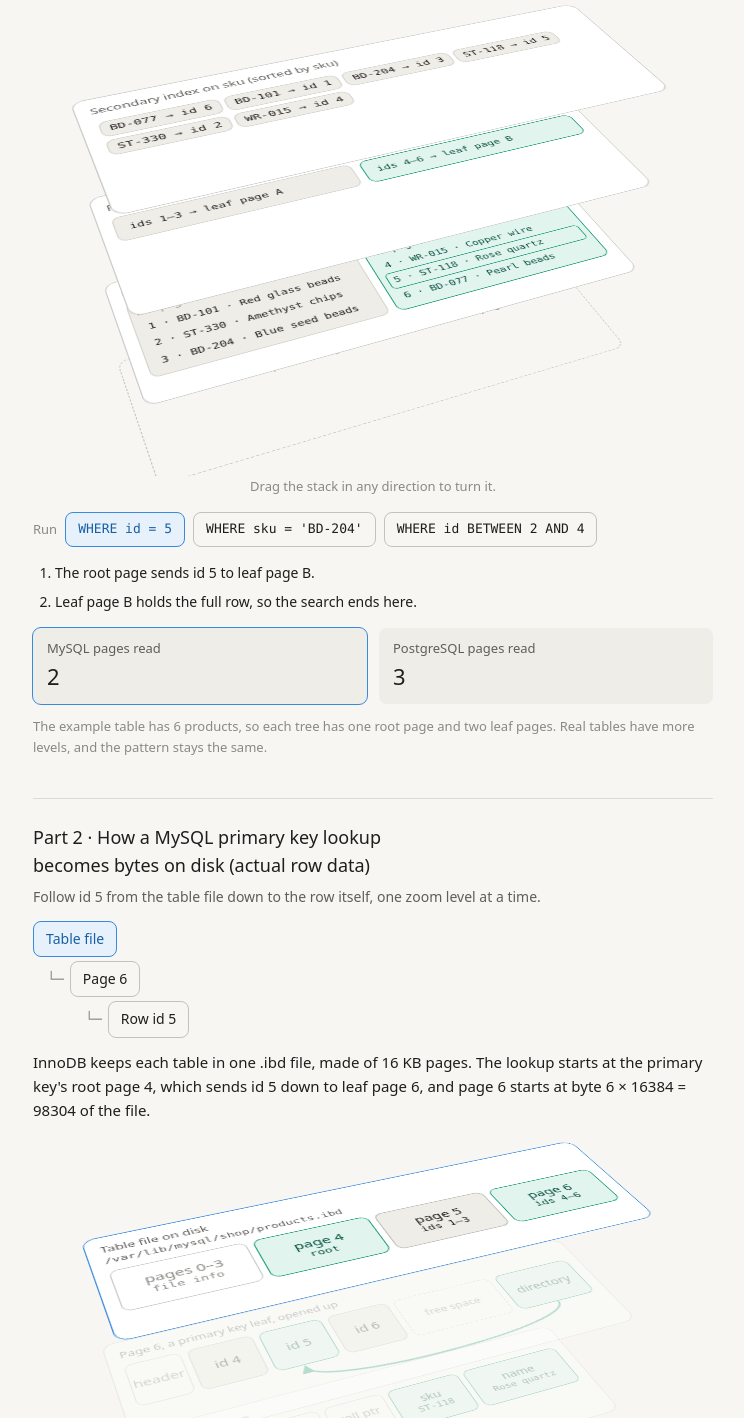
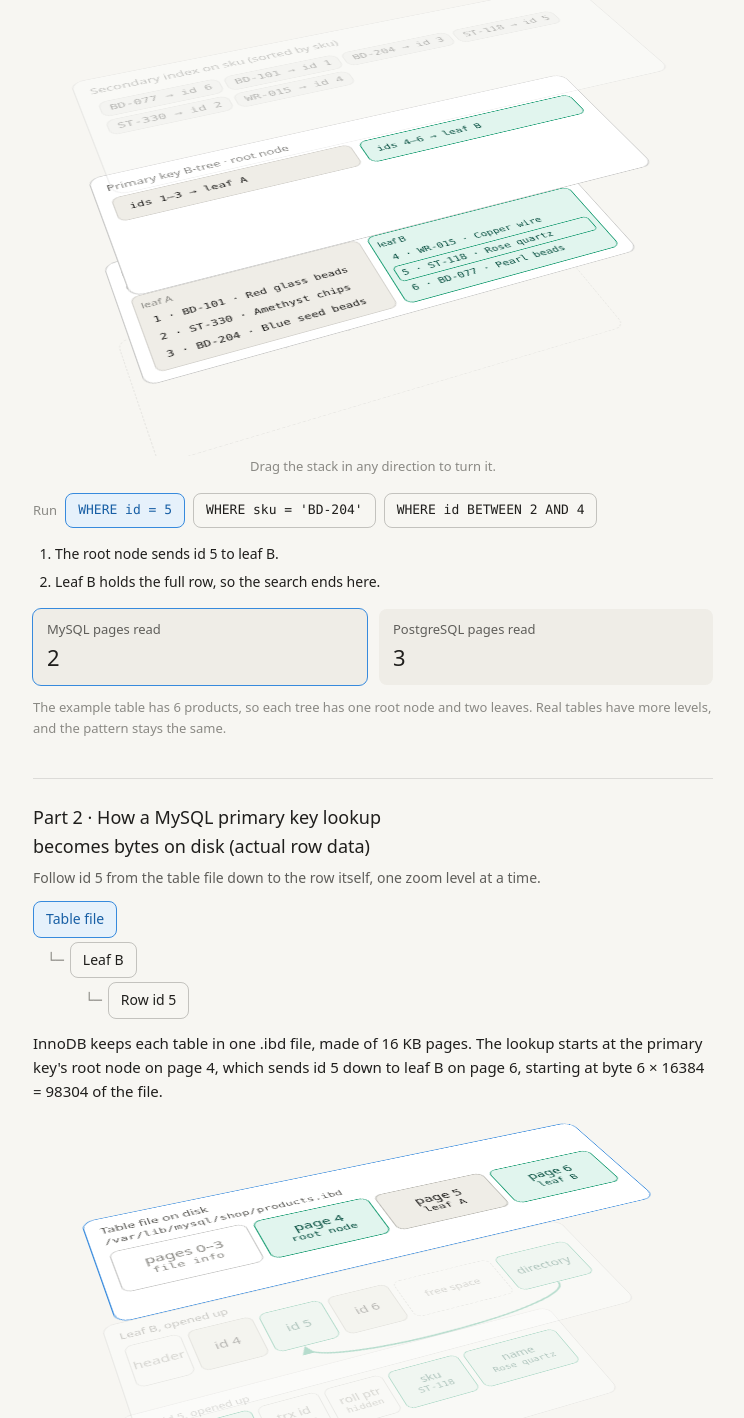
Before and after one commit to drago1520/learning-visualized, a website: page mysql-vs-postgres-primary-key-clustered-indexes-bytes-on-disk/InnoDB-mysql-vs-Postgres-primary-keys-bytes-on-disk.html in a window 1280 px wide. Shown: the part 140-1558 px from the top of the page, without its empty margins (267-1011 px from the left). Drawn offline with Linux system fonts and the light colour scheme.

Commit message:
chore: better naming on clustered indexes visualization, which helped me understand it

```diff
--- a/mysql-vs-postgres-primary-key-clustered-indexes-bytes-on-disk/InnoDB-mysql-vs-Postgres-primary-keys-bytes-on-disk.html
+++ b/mysql-vs-postgres-primary-key-clustered-indexes-bytes-on-disk/InnoDB-mysql-vs-Postgres-primary-keys-bytes-on-disk.html
@@ -38,6 +38,7 @@ code,.mono{font-family:var(--font-mono);font-size:13px}
 .scene{position:relative;width:480px;height:170px;transform-style:preserve-3d;transition:transform .25s}
 .plane{position:absolute;inset:0;border-radius:12px;border:0.5px solid var(--border-strong);background:var(--surface-2);padding:10px 12px;transition:opacity .4s}
 .plane.empty{background:transparent;border-style:dashed}
+.plane.gone{opacity:.3;filter:grayscale(1)}
 .lbl{font-size:12px;color:var(--text-secondary);margin:0 0 6px;font-weight:500}
 .pages{display:flex;gap:8px}
 .page{flex:1;min-width:0;border-radius:var(--radius);background:var(--surface-1);border:0.5px solid var(--border);padding:5px 6px;transition:all .3s}
@@ -108,7 +109,7 @@ ol#path li{padding:3px 0}
   <div class="metric" id="m-mysql"><div class="k">MySQL pages read</div><div class="v" id="v-mysql">–</div></div>
   <div class="metric" id="m-pg"><div class="k">PostgreSQL pages read</div><div class="v" id="v-pg">–</div></div>
 </div>
-<p style="font-size:13px;color:var(--text-muted);margin:12px 0 0">The example table has 6 products, so each tree has one root page and two leaf pages. Real tables have more levels, and the pattern stays the same.</p>
+<p style="font-size:13px;color:var(--text-muted);margin:12px 0 0">The example table has 6 products, so each tree has one root node and two leaves. Real tables have more levels, and the pattern stays the same.</p>
 
 <section class="part2" id="part2">
   <h3 id="p2title"></h3>
@@ -137,16 +138,16 @@ const leaves={A:[1,2,3],B:[4,5,6]};
 function tid(id){for(let p=0;p<heap.length;p++){const s=heap[p].indexOf(id);if(s>-1)return '('+p+','+(s+1)+')'}}
 const bySku=Object.keys(rows).map(Number).sort((a,b)=>rows[a][0].localeCompare(rows[b][0]));
 const caps={
-  mysql:'InnoDB stores the whole row inside the primary key\'s leaf pages, so the table itself is kept sorted by id. That is a clustered index. A secondary index stores the id, which sends you back through the primary key.',
+  mysql:'InnoDB stores the whole row inside the primary key\'s leaves, so the table itself is kept sorted by id. That is a clustered index. A secondary index stores the id, which sends you back through the primary key.',
   pg:'PostgreSQL keeps rows in a heap in the order they arrived. The primary key is a separate B-tree whose leaves hold each row\'s address as (page, slot), and every other index points to that same address.'
 };
 const Q={
-  pk:{mysql:[[['r-B'],'The root page sends id 5 to leaf page B.'],[['lp-B','l-5'],'Leaf page B holds the full row, so the search ends here.']],
-      pg:[[['r-B'],'The root page sends id 5 to leaf page B.'],[['lp-B','l-5'],'Leaf page B gives you the address '+tid(5)+'.'],[['hp-2','h-5'],'Heap page 2, slot 2 holds the row.']]},
-  sku:{mysql:[[['s-3'],'The sku index finds BD-204 and gives you id 3.'],[['r-A'],'Then the primary key root sends id 3 to leaf page A.'],[['lp-A','l-3'],'Leaf page A holds the full row.']],
+  pk:{mysql:[[['r-B'],'The root node sends id 5 to leaf B.'],[['lp-B','l-5'],'Leaf B holds the full row, so the search ends here.']],
+      pg:[[['r-B'],'The root node sends id 5 to leaf B.'],[['lp-B','l-5'],'Leaf B gives you the address '+tid(5)+'.'],[['hp-2','h-5'],'Heap page 2, slot 2 holds the row.']]},
+  sku:{mysql:[[['s-3'],'The sku index finds BD-204 and gives you id 3.'],[['r-A'],'Then the primary key root node sends id 3 to leaf A.'],[['lp-A','l-3'],'Leaf A holds the full row.']],
        pg:[[['s-3'],'The sku index finds BD-204 and gives you the address '+tid(3)+'.'],[['hp-1','h-3'],'Heap page 1, slot 2 holds the row.']]},
-  range:{mysql:[[['r-A','r-B'],'The root page sends ids 2 to 4 to leaf pages A and B.'],[['lp-A','l-2','l-3'],'Leaf page A holds rows 2 and 3 next to each other.'],[['lp-B','l-4'],'The next leaf page holds row 4, so the rows come out already sorted.']],
-         pg:[[['r-A','r-B'],'The root page sends ids 2 to 4 to leaf pages A and B.'],[['lp-A','l-2','l-3','lp-B','l-4'],'The leaf pages give three addresses: '+tid(2)+', '+tid(3)+' and '+tid(4)+'.'],[['hp-2','h-2'],'Heap page 2 holds id 2.'],[['hp-1','h-3'],'Heap page 1 holds id 3.'],[['hp-0','h-4'],'Heap page 0 holds id 4, so each row in the range costs its own page read.']]}
+  range:{mysql:[[['r-A','r-B'],'The root node sends ids 2 to 4 to leaves A and B.'],[['lp-A','l-2','l-3'],'Leaf A holds rows 2 and 3 next to each other.'],[['lp-B','l-4'],'The next leaf holds row 4, so the rows come out already sorted.']],
+         pg:[[['r-A','r-B'],'The root node sends ids 2 to 4 to leaves A and B.'],[['lp-A','l-2','l-3','lp-B','l-4'],'The leaves give three addresses: '+tid(2)+', '+tid(3)+' and '+tid(4)+'.'],[['hp-2','h-2'],'Heap page 2 holds id 2.'],[['hp-1','h-3'],'Heap page 1 holds id 3.'],[['hp-0','h-4'],'Heap page 0 holds id 4, so each row in the range costs its own page read.']]}
 };
 function pages(steps){const s=new Set();steps.forEach(([sel])=>sel.forEach(id=>{if(id.startsWith('r-'))s.add('root');else if(id.startsWith('lp-')||id.startsWith('hp-'))s.add(id);else if(id.startsWith('s-'))s.add('sec')}));return s.size}
 let eng='mysql',cur='pk',timers=[];
@@ -155,10 +156,10 @@ function row(id,text){return '<div class="row" id="'+id+'">'+text+'</div>'}
 function render(){
   const my=eng==='mysql';
   $('p4').innerHTML='<p class="lbl">Secondary index on sku (sorted by sku)</p><div>'+bySku.map(i=>'<span class="chip" id="s-'+i+'">'+rows[i][0]+' → '+(my?'id '+i:tid(i))+'</span>').join('')+'</div>';
-  $('p3').innerHTML='<p class="lbl">Primary key B-tree · root page</p><div class="pages"><div class="page" id="r-A"><div class="row">ids 1–3 → leaf page A</div></div><div class="page" id="r-B"><div class="row">ids 4–6 → leaf page B</div></div></div>';
-  $('p2').innerHTML='<p class="lbl">'+(my?'Primary key leaf pages, which are the table rows':'Primary key leaf pages (id → row address)')+'</p><div class="pages">'+Object.entries(leaves).map(([k,ids])=>'<div class="page" id="lp-'+k+'"><div class="pt">leaf page '+k+'</div>'+ids.map(i=>row('l-'+i,my?i+' · '+rows[i][0]+' · '+rows[i][1]:'id '+i+' → '+tid(i))).join('')+'</div>').join('')+'</div>';
+  $('p3').innerHTML='<p class="lbl">Primary key B-tree · root node</p><div class="pages"><div class="page" id="r-A"><div class="row">ids 1–3 → leaf A</div></div><div class="page" id="r-B"><div class="row">ids 4–6 → leaf B</div></div></div>';
+  $('p2').innerHTML='<p class="lbl">'+(my?'Primary key B-tree leaves, which hold the row data. Each node is one 16 KB page on disk.':'Primary key B-tree leaves, holding heap addresses. Each node is one 8 KB page on disk.')+'</p><div class="pages">'+Object.entries(leaves).map(([k,ids])=>'<div class="page" id="lp-'+k+'"><div class="pt">leaf '+k+'</div>'+ids.map(i=>row('l-'+i,my?i+' · '+rows[i][0]+' · '+rows[i][1]:'id '+i+' → '+tid(i))).join('')+'</div>').join('')+'</div>';
   const p1=$('p1');
-  if(my){p1.className='plane empty';p1.innerHTML='<p class="lbl">Separate table storage</p><p style="font-size:13px;color:var(--text-muted);margin:24px 0 0;text-align:center">InnoDB has no separate heap. The rows live in the leaf pages above.</p>'}
+  if(my){p1.className='plane empty';p1.innerHTML='<p class="lbl">Separate table storage</p><p style="font-size:13px;color:var(--text-muted);margin:24px 0 0;text-align:center">InnoDB has no separate heap. The rows live in the leaves above.</p>'}
   else{p1.className='plane';p1.innerHTML='<p class="lbl">Heap (rows in arrival order)</p><div class="pages">'+heap.map((ids,p)=>'<div class="page" id="hp-'+p+'"><div class="pt">heap page '+p+'</div>'+ids.map((i,s)=>row('h-'+i,'('+p+','+(s+1)+') id '+i+' · '+rows[i][1])).join('')+'</div>').join('')+'</div>'}
   $('cap').textContent=caps[eng];
   document.querySelectorAll('.eng').forEach(b=>b.classList.toggle('on',b.dataset.e===eng));
@@ -183,14 +184,14 @@ const P2D={
       3:'The row is a small header that tracks which transactions can see it, followed by your column values in order.'}},
   mysql:{title:'Part 2 · How a MySQL primary key lookup becomes bytes on disk (actual row data)',
     intro:'Follow id 5 from the table file down to the row itself, one zoom level at a time.',
-    tree:['Table file','Page 6','Row id 5'],
+    tree:['Table file','Leaf B','Row id 5'],
     planes:[
-      '<p class="lbl" style="margin:0">Table file on disk</p>'+pathLine('/var/lib/mysql/shop/products.ibd')+'<div class="bx">'+bx('pages 0–3','file info','dim',1.1)+bx('page 4','root','sel')+bx('page 5','ids 1–3')+bx('page 6','ids 4–6','sel')+'</div>',
-      '<p class="lbl">Page 6, a primary key leaf, opened up</p><div class="bx">'+bx('header','','dim','0 0 50px')+bx('id 4','','','0 0 60px')+bx('id 5','','sel','0 0 60px')+bx('id 6','','','0 0 60px')+'<div class="b free">free space</div>'+bx('directory','','sel','0 0 80px')+'</div>'+arrow('M428 97C428 136,164 136,164 99'),
+      '<p class="lbl" style="margin:0">Table file on disk</p>'+pathLine('/var/lib/mysql/shop/products.ibd')+'<div class="bx">'+bx('pages 0–3','file info','dim',1.1)+bx('page 4','root node','sel')+bx('page 5','leaf A')+bx('page 6','leaf B','sel')+'</div>',
+      '<p class="lbl">Leaf B, opened up</p><div class="bx">'+bx('header','','dim','0 0 50px')+bx('id 4','','','0 0 60px')+bx('id 5','','sel','0 0 60px')+bx('id 6','','','0 0 60px')+'<div class="b free">free space</div>'+bx('directory','','sel','0 0 80px')+'</div>'+arrow('M428 97C428 136,164 136,164 99'),
       '<p class="lbl">Row id 5, opened up</p><div class="bx">'+bx('header','5 B','dim',.8)+bx('id','5','sel',.5)+bx('trx id','hidden','dim',.8)+bx('roll ptr','hidden','dim',.8)+bx('sku','ST-118','sel')+bx('name','Rose quartz','sel',1.4)+'</div>'],
     caps:{
-      1:'InnoDB keeps each table in one .ibd file, made of 16 KB pages. The lookup starts at the primary key\'s root page 4, which sends id 5 down to leaf page 6, and page 6 starts at byte 6 × 16384 = 98304 of the file.',
-      2:'Inside leaf page 6 the rows sit in id order. The page directory at the end of the page lets InnoDB binary search them, so it lands on id 5 in a step or two.',
+      1:'InnoDB keeps each table in one .ibd file, made of 16 KB pages. The lookup starts at the primary key\'s root node on page 4, which sends id 5 down to leaf B on page 6, starting at byte 6 × 16384 = 98304 of the file.',
+      2:'Inside leaf B the rows sit in id order. The page directory at the end of the page lets InnoDB binary search them, so it lands on id 5 in a step or two.',
       3:'The row is the full record, with a small header, the id, two hidden columns InnoDB uses for transactions, and then your other columns in order.'}}
 };
 function buildP2(){
@@ -209,6 +210,9 @@ function renderP2(){
 }
 function run(q,animate){
   cur=q;timers.forEach(clearTimeout);timers=[];
+  const used=new Set();
+  Q[q][eng].forEach(([sel])=>sel.forEach(id=>used.add(id.startsWith('s-')?'p4':id.startsWith('r-')?'p3':/^(lp|l)-/.test(id)?'p2':'p1')));
+  ['p1','p2','p3','p4'].forEach(p=>$(p).classList.toggle('gone',!used.has(p)));
   document.querySelectorAll('.qb').forEach(b=>b.classList.toggle('on',b.dataset.q===q));
   document.querySelectorAll('.hit').forEach(e=>e.classList.remove('hit'));
   $('v-mysql').textContent=pages(Q[q].mysql);$('v-pg').textContent=pages(Q[q].pg);
```
